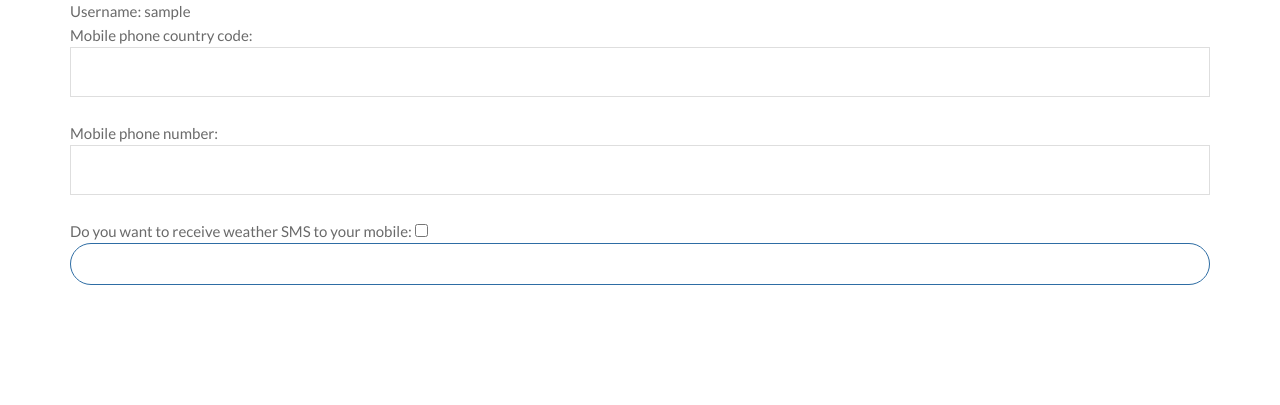
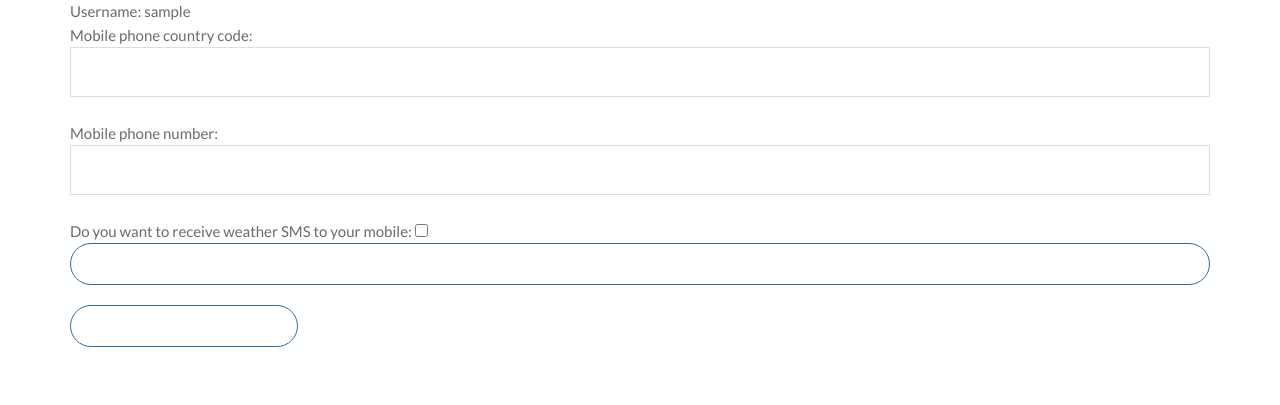
Before and after one commit to GoranAviani/Amibit2, a Django app: page /user_phone/edit/ in a window 1280 px wide. Shown: the part 81-486 px from the top of the page. Run offline with Django 3.2, Linux system fonts and the light colour scheme; the visitor is signed in with stand-in values (Sample User, id 1); some libraries are stand-ins or nearby versions; some web fonts are replaced.

Commit message:
Sending single forecast to user that requests it

```diff
--- a/templates/admin_panel/sms_panel.html
+++ b/templates/admin_panel/sms_panel.html
@@ -16,8 +16,8 @@
 				        </div>
 
 
-<h3 class="widget-title"><a href="{% url 'send_daily_forecast' %}" class="btn btn-primary solid ">Send daily forecast</a></h3>
-
+<h3 class="widget-title"><a href="{% url 'send_daily_forecast' %}" class="btn btn-primary solid ">Send daily forecast to all users via SMS*</a></h3>
+* All approved users that have inputed their mobile numbers and wish to receive weather forecast via SMS.
 
 
 </div>
--- a/templates/mobile_phone/edit_user_phone.html
+++ b/templates/mobile_phone/edit_user_phone.html
@@ -15,8 +15,13 @@
     Do you want to receive weather SMS to your mobile: {{user_phone_form_data.sendWeatherSMS}}
     <br/>
 
+
+
     <button type="submit" class="btn btn-primary solid width-100 hover-black-text" >Save</button>
+
 </form>
+<h3 class="widget-title"><a href="{% url 'send_daily_forecast_to_user' %}" class="btn btn-primary solid ">Send daily forecast</a></h3>
+
 <div class="col-md-12 col-sm-12 col-xs-12 footer-widget footer-about-us " align="center">
 
 					</div><!--/ End Faq-->
--- a/weather/urls.py
+++ b/weather/urls.py
@@ -2,6 +2,7 @@ from django.urls import path
 from . import views
 
 urlpatterns = [
-    path('send_daily_forecast/', views.send_daily_forecast_to_all, name='send_daily_forecast'),
+    path('send_daily_forecast_to_all/', views.send_daily_forecast_to_all, name='send_daily_forecast'),
+    path('send_daily_forecast_to_user/', views.send_daily_forecast_to_user, name='send_daily_forecast_to_user'),
 
 ]
--- a/weather/views.py
+++ b/weather/views.py
@@ -116,3 +116,4 @@ def send_daily_forecast_to_all(request):
 def send_daily_forecast_to_user(request):
     user = request.user
     send_daily_forecast(user)
+    return HttpResponse('Daily forecast has been sent to {}' .format(user.username))
```
